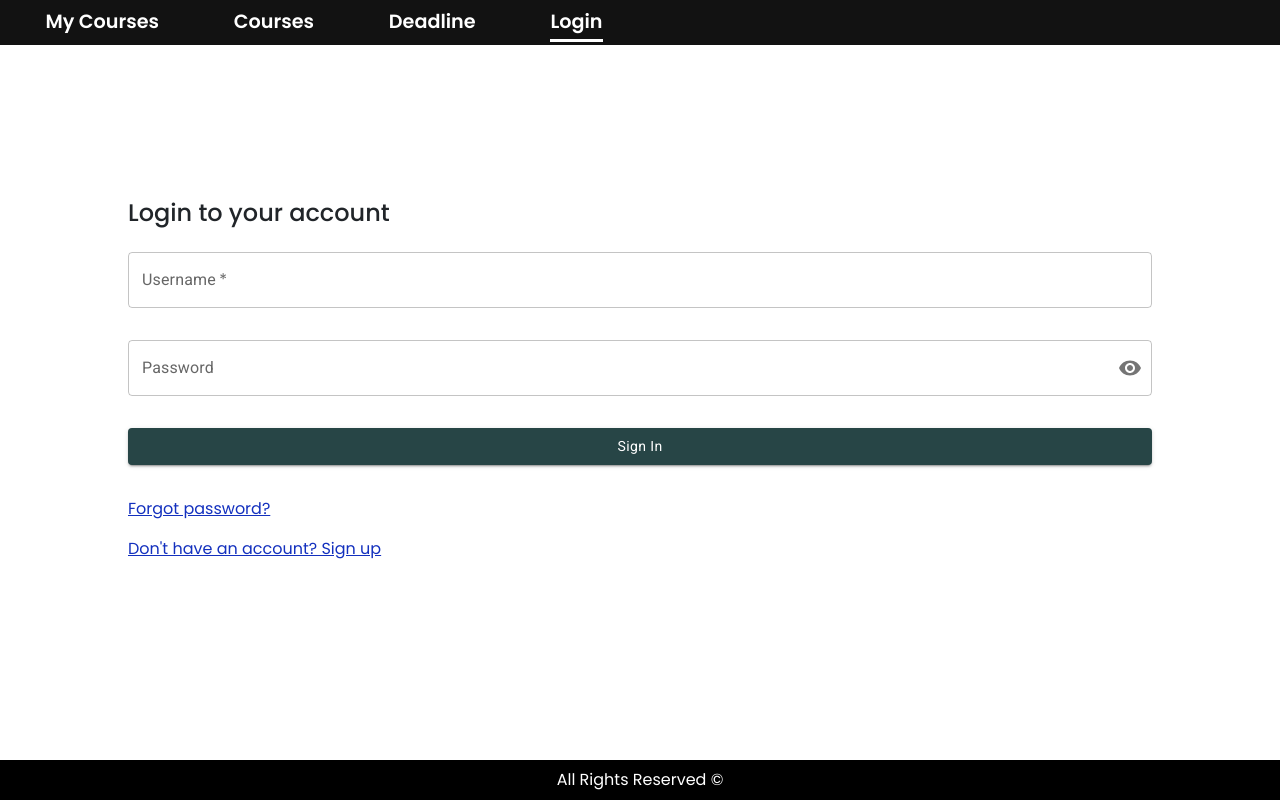
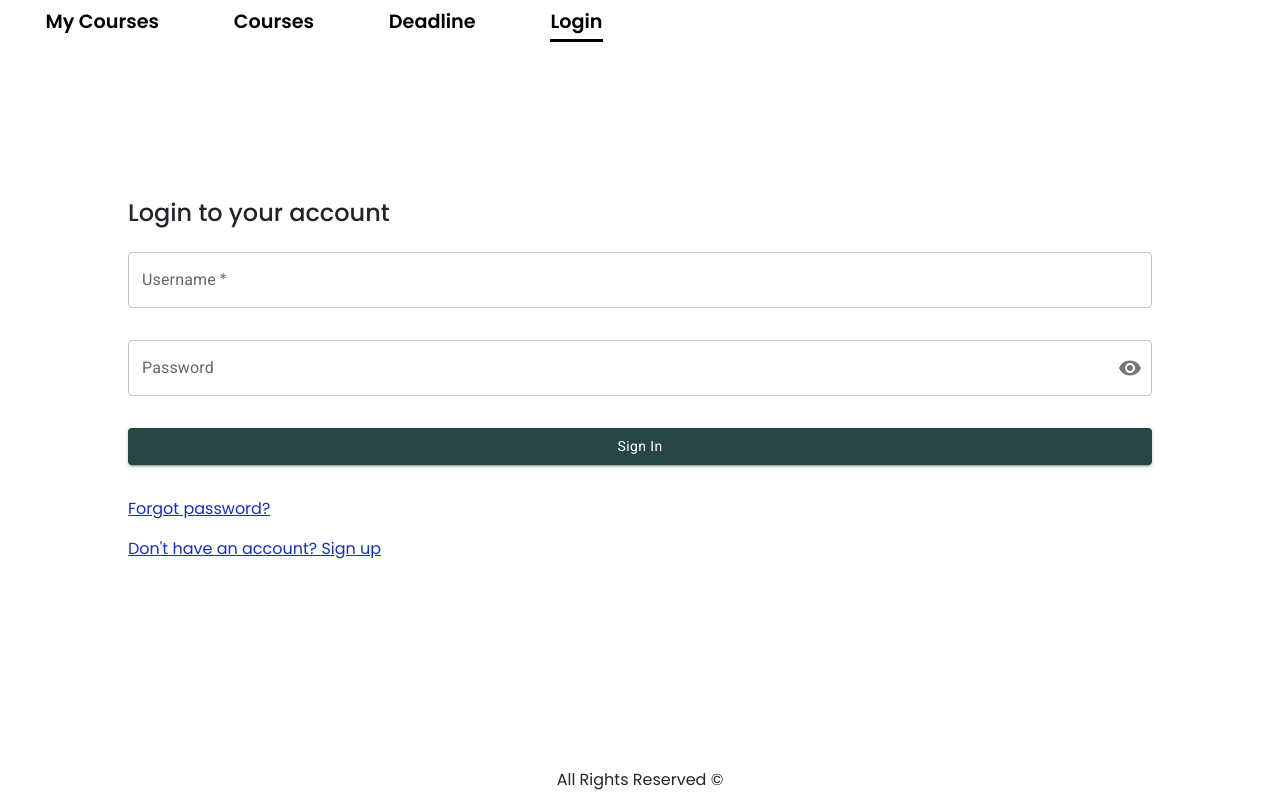
Before and after one commit to ahany42/ElearningPortal, a React (Vite) app in the folder FrontEnd/: page / in a window 1280 px wide. Built offline with nearby package versions, Linux system fonts and the light colour scheme; no server answers.

Commit message:
Light Mode

```diff
--- a/FrontEnd/src/App.jsx
+++ b/FrontEnd/src/App.jsx
@@ -26,7 +26,8 @@ const pathsWithNoHeaderAndFooter = [
 const pathsRequireAuthentication = [
     '/MyCourses',
     '/logout',
-    '/Deadline'
+    '/Deadline',
+    '/Courses'
 ];
 
 const pathsNotRequireAuthentication = [
--- a/FrontEnd/src/Components/AddCourseForm/AddCourseForm.css
+++ b/FrontEnd/src/Components/AddCourseForm/AddCourseForm.css
@@ -6,8 +6,7 @@
     transform: translate(-50%, -50%);
     z-index: 5;
     width: 400px;
-    background: linear-gradient(#212121, #212121) padding-box;
-    border: 2px solid transparent;
+    border: 2px solid grey;
     padding: 32px 24px;
     font-size: 14px;
     font-family: inherit;
--- a/FrontEnd/src/Components/AddCourseForm/AddCourseForm.jsx
+++ b/FrontEnd/src/Components/AddCourseForm/AddCourseForm.jsx
@@ -49,19 +49,19 @@ const AddCourseForm = ({ addHandler, showFormHandler }) => {
             }
             <form className="form" onSubmit={handleSubmit}>
                 <div className="form-group">
-                    <label htmlFor="title" className="light-text">Title</label>
+                    <label htmlFor="title" className="green-text">Title</label>
                     <input onChange={handleChange} value={form.title} type="text" id="title" name="title" required />
                 </div>
                 <div className="form-group">
-                    <label htmlFor="desc" className="light-text">Description</label>
+                    <label htmlFor="desc" className="green-text">Description</label>
                     <textarea onChange={handleChange} value={form.desc} name="desc" id="desc" rows="10" cols="50" required />
                 </div>
                 <div className="form-group">
-                    <label htmlFor="hours" className="light-text">Hours</label>
+                    <label htmlFor="hours" className="green-text">Hours</label>
                     <input onChange={handleChange} value={form.hours} type="number" id="hours" name="hours" required />
                 </div>
                 <div className='d-flex flex-column justify-content-between mt-2 mb-2 ps-2 pe-2'>
-                    <button className="btn AddCourseButton blue-bg light-text" type="submit">Add</button>
+                    <button className="btn AddCourseButton green-bg light-text" type="submit">Add</button>
                     <button className="btn btn-outline-danger  CancelButton" onClick={showFormHandler} type="button">Cancel</button>
                 </div>
             </form>
--- a/FrontEnd/src/Components/Coursescards/Coursescards.jsx
+++ b/FrontEnd/src/Components/Coursescards/Coursescards.jsx
@@ -17,13 +17,13 @@ const CoursesCards = ({ courses, addCourseHandler ,filterHandler, setFilter}) =>
     useEffect(() => {
       setCoursesList(courses);
         if (showForm) {
-            CardsContainer.current.style.opacity = 0.3;
-            CardsContainer.current.style.pointerEvents = 'none';
-            CardsContainer.current.style.userSelect = 'none';
+          CardsContainer.current.style.display = 'none';
+          CardsContainer.current.style.pointerEvents = 'none';
+          CardsContainer.current.style.userSelect = 'none';
         } else {
-            CardsContainer.current.style.opacity = 1;
-            CardsContainer.current.style.pointerEvents = '';
-            CardsContainer.current.style.userSelect = '';
+          CardsContainer.current.style.display = 'block';
+          CardsContainer.current.style.pointerEvents = '';
+          CardsContainer.current.style.userSelect = '';
         }
     }, [showForm]);
 
--- a/FrontEnd/src/Components/Footer/Footer.css
+++ b/FrontEnd/src/Components/Footer/Footer.css
@@ -1,9 +1,7 @@
 .footer {
-    background-color: black;
     display: flex;
     justify-content: center;
     align-items: center;
-    color: white;
     height: 40px;
     padding: 1rem;
 }
--- a/FrontEnd/src/Components/Header/Header.css
+++ b/FrontEnd/src/Components/Header/Header.css
@@ -19,7 +19,6 @@
     display: flex;
     justify-content: space-between;
     align-items: center;
-    background-color: #121212;
     padding: 0.5em;
     position: fixed;
     z-index: 999;
@@ -30,13 +29,12 @@
 
 .LinkStyle {
     font-weight: 600;
-    color: white;
+    color:black;
     font-size: 1.2em;
     text-decoration: none;
     position: relative;
     display: inline-block;
 }
-
 .LinkStyle::before {
     content: "";
     position: absolute;
@@ -44,7 +42,7 @@
     left: 0;
     width: 100%;
     height: 3px;
-    background: white;
+    background: black;
     transform: scaleX(0);
     transform-origin: bottom right;
     transition: transform 1s ease;
```
